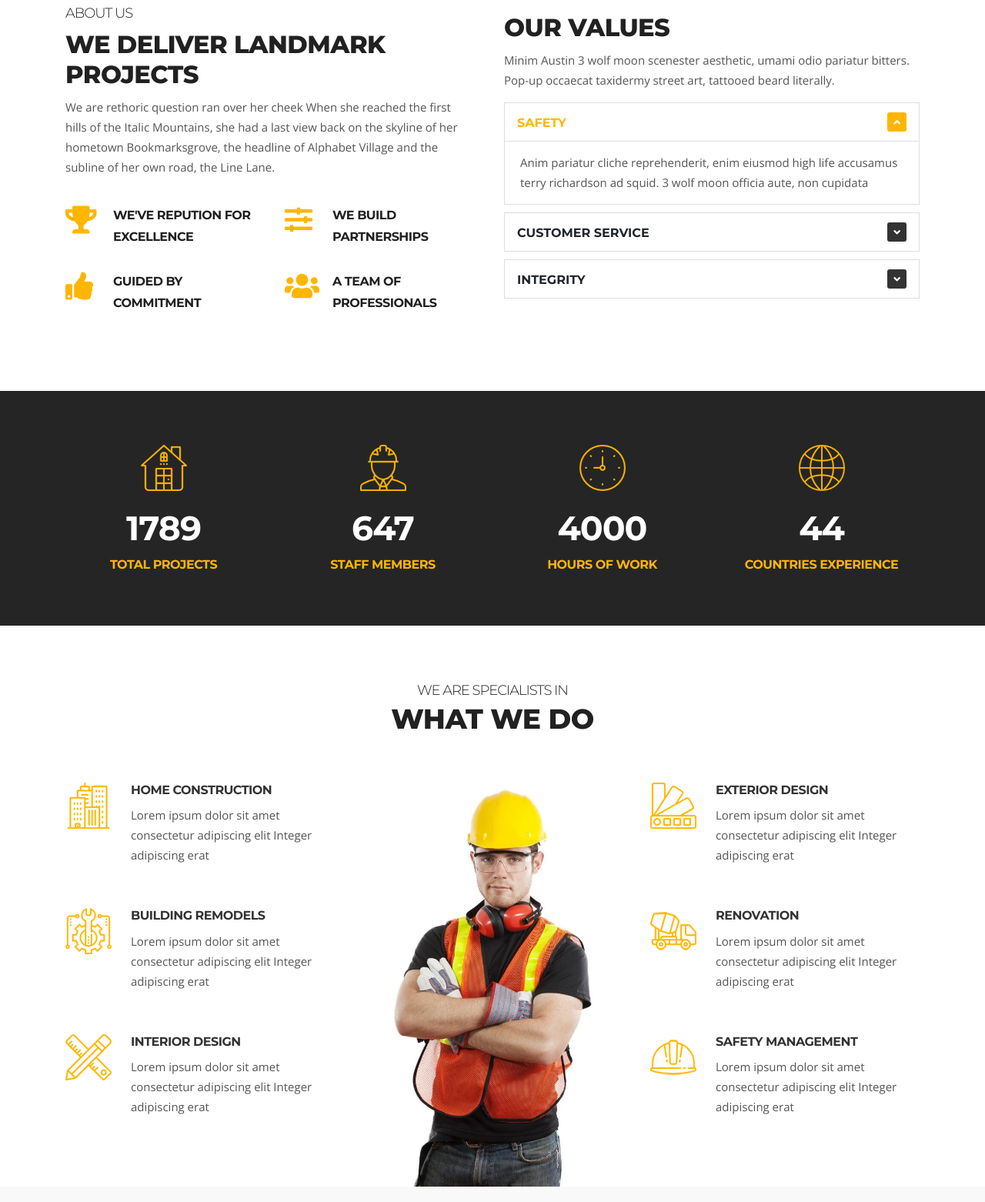
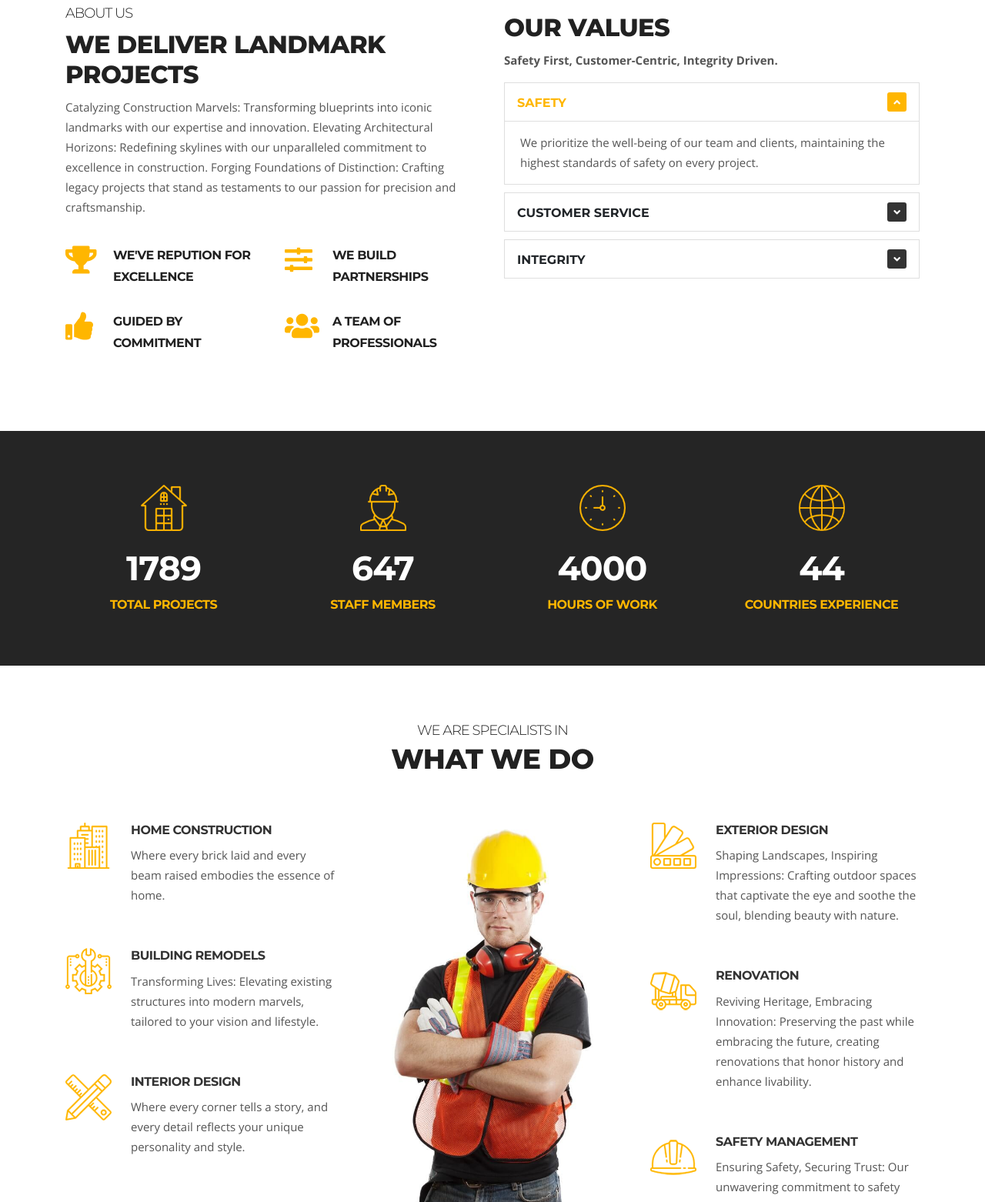
Before and after one commit to RoomanGulzar/construction, a plain HTML site: page index.html in a window 1280 px wide. Shown: the part 1040-2602 px from the top of the page at 77% size. Drawn offline with nearby package versions, Linux system fonts and the light colour scheme; some packages are replaced by stand-ins of ours.

Commit message:
changed mail and descriptions on index

```diff
--- a/index.html
+++ b/index.html
@@ -122,7 +122,7 @@ FACEBOOK: https://www.facebook.com/themefisher
                     <div class="info-box">
                       <div class="info-box-content">
                           <p class="info-box-title">Email Us</p>
-                          <p class="info-box-subtitle">office@Constra.com</p>
+                          <p class="info-box-subtitle">malikamir2473@gmail.com</p>
                       </div>
                     </div>
                   </li>
@@ -323,9 +323,11 @@ FACEBOOK: https://www.facebook.com/themefisher
           <div class="ts-intro">
               <h2 class="into-title">About Us</h2>
               <h3 class="into-sub-title">We deliver landmark projects</h3>
-              <p>We are rethoric question ran over her cheek When she reached the first hills of the Italic Mountains,
-                she had a last view back on the skyline of her hometown Bookmarksgrove, the headline of Alphabet Village
-                and the subline of her own road, the Line Lane.</p>
+              <p>Catalyzing Construction Marvels: Transforming blueprints into iconic landmarks with our expertise and innovation.
+
+                Elevating Architectural Horizons: Redefining skylines with our unparalleled commitment to excellence in construction.
+
+                Forging Foundations of Distinction: Crafting legacy projects that stand as testaments to our passion for precision and craftsmanship.</p>
           </div><!-- Intro box end -->
 
           <div class="gap-20"></div>
@@ -381,7 +383,12 @@ FACEBOOK: https://www.facebook.com/themefisher
 
         <div class="col-lg-6 mt-4 mt-lg-0">
           <h3 class="into-sub-title">Our Values</h3>
-          <p>Minim Austin 3 wolf moon scenester aesthetic, umami odio pariatur bitters. Pop-up occaecat taxidermy street art, tattooed beard literally.</p>
+          <p>
+            <strong>Safety First,</strong>
+
+            <strong>Customer-Centric, </strong>
+               <strong> Integrity Driven.</strong>
+               </p>
 
           <div class="accordion accordion-group" id="our-values-accordion">
               <div class="card">
@@ -395,8 +402,8 @@ FACEBOOK: https://www.facebook.com/themefisher
 
                 <div id="collapseOne" class="collapse show" aria-labelledby="headingOne" data-parent="#our-values-accordion">
                     <div class="card-body">
-                      Anim pariatur cliche reprehenderit, enim eiusmod high life accusamus terry richardson ad squid. 3 wolf moon officia aute, non cupidata
-                    </div>
+                      We prioritize the well-being of our team and clients, maintaining the highest standards of safety on every project.
+                     </div>
                 </div>
               </div>
               <div class="card">
@@ -409,7 +416,7 @@ FACEBOOK: https://www.facebook.com/themefisher
                 </div>
                 <div id="collapseTwo" class="collapse" aria-labelledby="headingTwo" data-parent="#our-values-accordion">
                     <div class="card-body">
-                      Anim pariatur cliche reprehenderit, enim eiusmod high life accusamus terry richardson ad squid. 3 wolf moon officia aute, non cupidata
+                      Our unwavering dedication to exceptional service ensures that every client experience is seamless and satisfying.
                     </div>
                 </div>
               </div>
@@ -423,7 +430,7 @@ FACEBOOK: https://www.facebook.com/themefisher
                 </div>
                 <div id="collapseThree" class="collapse" aria-labelledby="headingThree" data-parent="#our-values-accordion">
                     <div class="card-body">
-                      Anim pariatur cliche reprehenderit, enim eiusmod high life accusamus terry richardson ad squid. 3 wolf moon officia aute, non cupidata
+                      We conduct business with honesty and transparency, building trust through integrity in all our endeavors.
                     </div>
                 </div>
               </div>
@@ -504,7 +511,7 @@ FACEBOOK: https://www.facebook.com/themefisher
               </div>
               <div class="ts-service-box-info">
                 <h3 class="service-box-title"><a href="#">Home Construction</a></h3>
-                <p>Lorem ipsum dolor sit amet consectetur adipiscing elit Integer adipiscing erat</p>
+                <p>Where every brick laid and every beam raised embodies the essence of home.</p>
               </div>
           </div><!-- Service 1 end -->
 
@@ -514,7 +521,7 @@ FACEBOOK: https://www.facebook.com/themefisher
               </div>
               <div class="ts-service-box-info">
                 <h3 class="service-box-title"><a href="#">Building Remodels</a></h3>
-                <p>Lorem ipsum dolor sit amet consectetur adipiscing elit Integer adipiscing erat</p>
+                <p>Transforming Lives: Elevating existing structures into modern marvels, tailored to your vision and lifestyle.</p>
               </div>
           </div><!-- Service 2 end -->
 
@@ -524,7 +531,7 @@ FACEBOOK: https://www.facebook.com/themefisher
               </div>
               <div class="ts-service-box-info">
                 <h3 class="service-box-title"><a href="#">Interior Design</a></h3>
-                <p>Lorem ipsum dolor sit amet consectetur adipiscing elit Integer adipiscing erat</p>
+                <p>Where every corner tells a story, and every detail reflects your unique personality and style.</p>
               </div>
           </div><!-- Service 3 end -->
 
@@ -541,7 +548,7 @@ FACEBOOK: https://www.facebook.com/themefisher
               </div>
               <div class="ts-service-box-info">
                 <h3 class="service-box-title"><a href="#">Exterior Design</a></h3>
-                <p>Lorem ipsum dolor sit amet consectetur adipiscing elit Integer adipiscing erat</p>
+                <p>Shaping Landscapes, Inspiring Impressions: Crafting outdoor spaces that captivate the eye and soothe the soul, blending beauty with nature.</p>
               </div>
           </div><!-- Service 4 end -->
 
@@ -551,7 +558,7 @@ FACEBOOK: https://www.facebook.com/themefisher
               </div>
               <div class="ts-service-box-info">
                 <h3 class="service-box-title"><a href="#">Renovation</a></h3>
-                <p>Lorem ipsum dolor sit amet consectetur adipiscing elit Integer adipiscing erat</p>
+                <p>Reviving Heritage, Embracing Innovation: Preserving the past while embracing the future, creating renovations that honor history and enhance livability.</p>
               </div>
           </div><!-- Service 5 end -->
 
@@ -561,7 +568,7 @@ FACEBOOK: https://www.facebook.com/themefisher
               </div>
               <div class="ts-service-box-info">
                 <h3 class="service-box-title"><a href="#">Safety Management</a></h3>
-                <p>Lorem ipsum dolor sit amet consectetur adipiscing elit Integer adipiscing erat</p>
+                <p>Ensuring Safety, Securing Trust: Our unwavering commitment to safety fosters trust and peace of mind in every project we undertake.</p>
               </div>
           </div><!-- Service 6 end -->
         </div><!-- Col end -->
@@ -736,9 +743,11 @@ FACEBOOK: https://www.facebook.com/themefisher
               <div class="item">
                 <div class="quote-item">
                     <span class="quote-text">
-                      Question ran over her cheek When she reached the first hills of the Italic Mountains, she had a last
-                      view back on the skyline of her hometown Bookmarksgrove, the headline of Alphabet Village and the
-                      subline of her own road.
+                      Words from Our Clients: Discover what our satisfied clients have to say about their experience partnering with us.
+
+Real Stories, Real Satisfaction: Hear directly from those who have entrusted us with their projects, and learn how we've exceeded their expectations.
+
+Building Trust, One Testimonial at a Time: Our clients' words speak volumes about our commitment to quality, reliability, and exceptional service.
                     </span>
 
                     <div class="quote-item-footer">
```
Also changed, not shown: 404.html (+1 -1 lines), about.html (+1 -1 lines), contact.html (+2 -2 lines), faq.html (+1 -1 lines), index-2.html (+1 -1 lines), news-left-sidebar.html (+1 -1 lines), news-right-sidebar.html (+1 -1 lines), news-single.html (+1 -1 lines), pricing.html (+1 -1 lines), projects-single.html (+1 -1 lines), projects.html (+1 -1 lines), service-single.html (+1 -1 lines), services.html (+1 -1 lines), team.html (+1 -1 lines), 2 more files.
